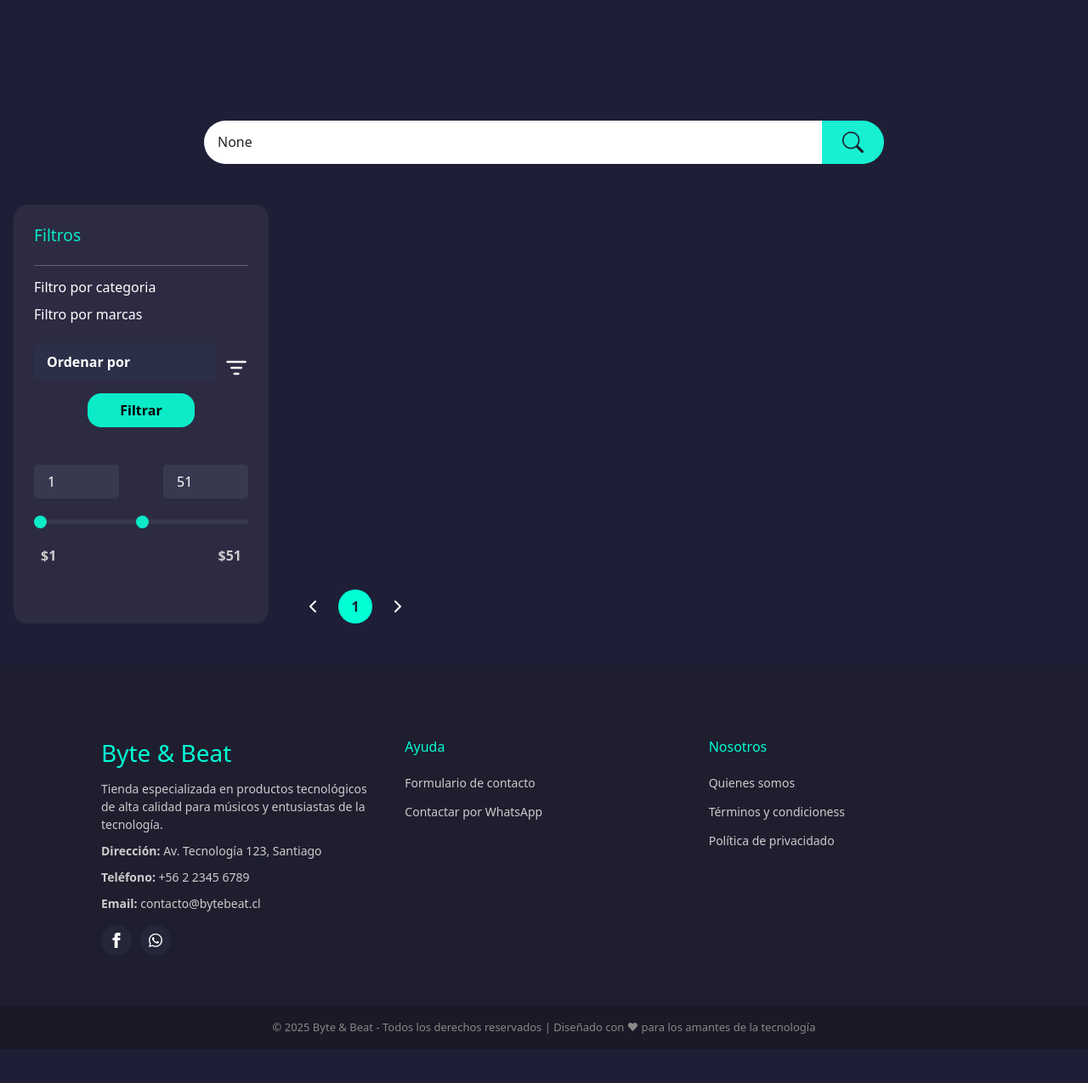
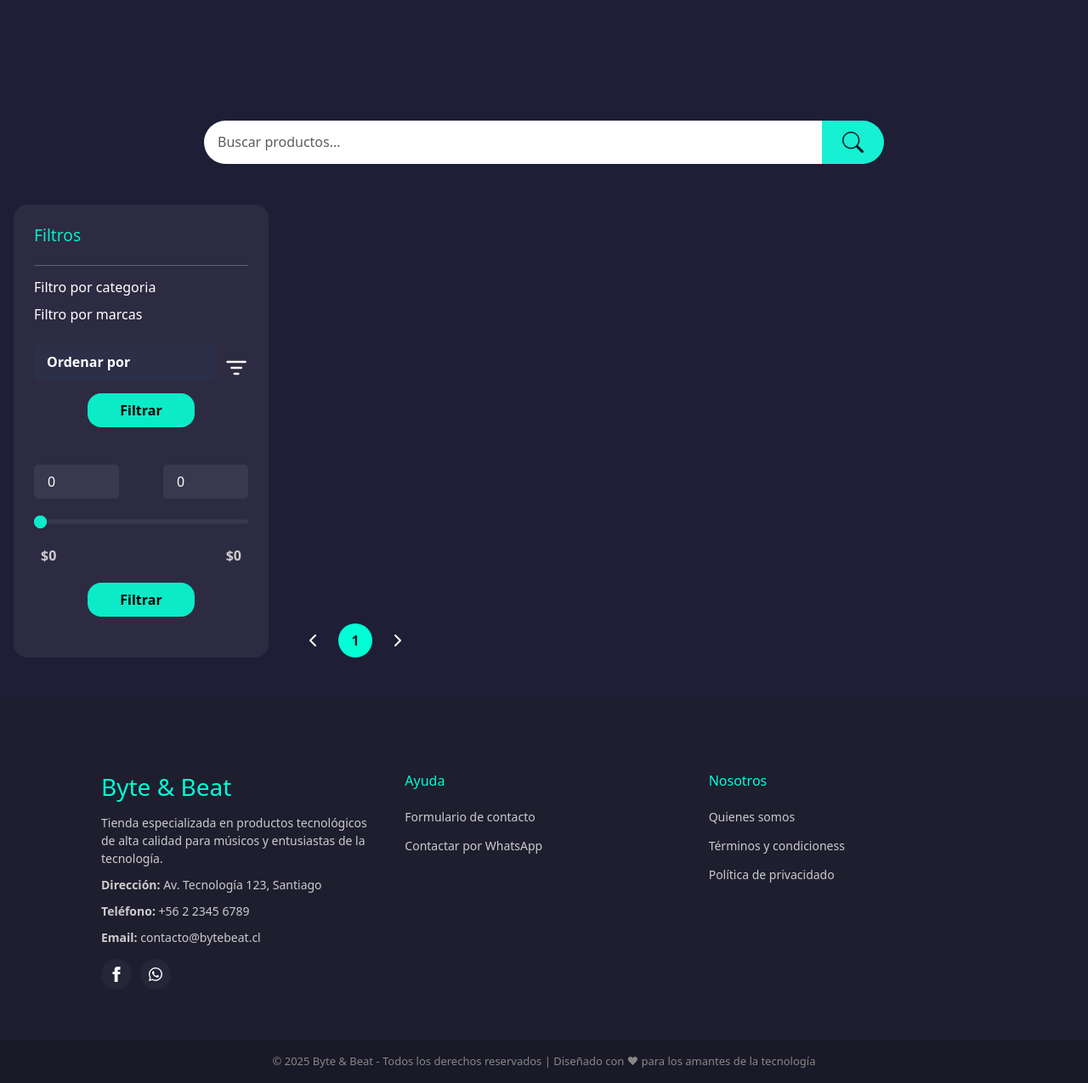
Before and after one commit to Ruben14f/BYTE---BEAT, a Django app: page /productos/search/ in a window 1280 px wide. Shown: the part 62-1337 px from the top of the page at 85% size. Before the commit the page ends 1297 px from the top, so only its background shows below. Run offline with Django 5.2, Linux system fonts and the light colour scheme; data that the repository does not hold is empty; some libraries are stand-ins or nearby versions.

Commit message:
filtro rango de precio

```diff
--- a/payment/urls.py
+++ b/payment/urls.py
@@ -5,5 +5,4 @@
 
 urlpatterns = [
     path("", webpay_respuesta, name="webpay_respuesta"),
-
 ]
--- a/products/static/css/list_products.css
+++ b/products/static/css/list_products.css
@@ -354,3 +354,19 @@
 .price-labels label {
   cursor: default;
 }
+
+.rangeprice button {
+    margin: auto;
+    display: flex;
+    justify-content: center;
+    justify-items: center;
+    border-radius: 1rem;
+    background-color: #0bebc8;
+    border: none;
+    padding: 0.5rem;
+    font-weight: bold;
+    cursor: pointer;
+    width: 50%;
+    transition: background-color 0.3s;
+    margin-bottom: 5px;
+}
--- a/products/templates/list_products.html
+++ b/products/templates/list_products.html
@@ -61,24 +61,32 @@
                 </div>
 
 
-                <div class="filter-section">
+                <div class="filter-section rangeprice">
+                    <form method="GET">
                         <div class="range-slider">
-                        <input type="number" class="min-price" value="1" min="1" max="{{ max_price }}" />
-                        <input type="number" class="max-price" value="{{ max_price }}" min="1" max="{{ max_price }}" />
+                            <input type="number" name="min_price" class="min-price" value="{{ current_min_price }}" min="{{ min_price_all }}" max="{{ max_price_all }}" />
+                            <input type="number" name="max_price" class="max-price" value="{{ current_max_price }}" min="{{ min_price_all }}" max="{{ max_price_all }}" />
                             <div class="range">
-                            <input type="range" class="min-input" value="1" min="1" max="{{ max_price }}" />
-                            <input type="range" class="max-input" value="{{ max_price }}" min="1" max="{{ max_price }}" />
-
+                                <input type="range" name="min_price" class="min-input" value="{{ current_min_price }}" min="{{ min_price_all }}" max="{{ max_price_all }}" />
+                                <input type="range" name="max_price" class="max-input" value="{{ current_max_price }}" min="{{ min_price_all }}" max="{{ max_price_all }}" />
                             <div class="slider">
                                 <div class="progress"></div>
                             </div>
                             </div>
+
+                            <div class="price-labels">
+                            <label class="min-label" for="min-input">${{ current_min_price}}</label>
+                            <label class="max-label" for="max-input">${{ current_max_price }}</label>
                             </div>
                         </div>
+                        <button type="submit">Filtrar</button>
+                    </form>
                 </div>
-            <div style="display: flex; flex-direction: column; justify-content: space-between;"></div>
+            </div>
+            <div style="display: flex; flex-direction: column; justify-content: space-between;">
                 <div class="product-container">
                     {% for product in product_list %}
+                        {% if product.main_image and product.stock > 0 %}
                         <div class="product-card">
                             <div class="product-image">
                                 {% if product.main_image %}
@@ -97,12 +105,12 @@
                                         producto</a></button>
                             </div>
                         </div>
+                        {% endif %}
                     {% endfor %}
                 </div>
                 {% include 'paginacion_products.html' %}
             </div>
         </div>
-       {% include 'paginacion_products.html' %}
     {% else %}
         <h2 style="color: white; text-align: center;">No hay resultados para: {{query | title }}</h2>
         <div class="container-main" style="display: flex; flex-direction: row;">
@@ -196,29 +204,34 @@
             </form>
         </div>
 
-        <div class="filter-section">
+        <div class="filter-section  rangeprice">
+            <form method="GET">
                 <div class="range-slider">
-                <input type="number" class="min-price" value="1" min="1" max="{{ max_price }}" />
-                <input type="number" class="max-price" value="{{ max_price }}" min="1" max="{{ max_price }}" />
+                    <input type="number" name="min_price" class="min-price" value="{{ current_min_price }}" min="{{ min_price_all }}" max="{{ max_price_all }}" />
+                    <input type="number" name="max_price" class="max-price" value="{{ current_max_price }}" min="{{ min_price_all }}" max="{{ max_price_all }}" />
                     <div class="range">
-                    <input type="range" class="min-input" value="1" min="1" max="{{ max_price }}" />
-                    <input type="range" class="max-input" value="{{ max_price }}" min="1" max="{{ max_price }}" />
-
+                        <input type="range" name="min_price" class="min-input" value="{{ current_min_price }}" min="{{ min_price_all }}" max="{{ max_price_all }}" />
+                        <input type="range" name="max_price" class="max-input" value="{{ current_max_price }}" min="{{ min_price_all }}" max="{{ max_price_all }}" />
                     <div class="slider">
                         <div class="progress"></div>
                     </div>
                     </div>
+
                     <div class="price-labels">
-                    <label class="min-label" for="min-input">$1</label>
-                    <label class="max-label" for="max-input">${{ max_price }}</label>
+                        <label class="min-label" for="min-input">${{ current_min_price }}</label>
+                        <label class="max-label" for="max-input">${{ current_max_price }}</label>
                     </div>
                 </div>
+
+                <button type="submit">Filtrar</button>
+            </form>
         </div>
 
     </div>
     <div style="display: flex; flex-direction: column; justify-content: space-between;">
         <div class="product-container">
             {% for product in product_list %}
+                {% if product.main_image and product.stock > 0 %}
                 <div class="product-card">
                     <div class="product-image">
                         {% if product.main_image %}
@@ -237,6 +250,7 @@
                                 producto</a></button>
                     </div>
                 </div>
+                {% endif %}
             {% endfor %}
         </div>
         {% include 'paginacion_products.html' %}
--- a/products/views.py
+++ b/products/views.py
@@ -1,7 +1,7 @@
 from django.views.generic.list import ListView
 from django.views.generic.detail import DetailView
 from .models import Product,Category,Brand
-from django.db.models import Q,Count, Max
+from django.db.models import Q,Count, Max, Min
 from django.utils.http import urlsafe_base64_encode, urlsafe_base64_decode
 from django.utils.encoding import force_bytes
 from orden.models import OrdenProducto
@@ -14,8 +14,9 @@
 
     def get_queryset(self):
         queryset = super().get_queryset()
+
+
         order_by_price = self.request.GET.get('price_order')
-
         if order_by_price == 'recomendado':
             queryset = OrdenProducto.product_recomendate()
         elif order_by_price == 'desc':
@@ -23,11 +24,39 @@
         elif order_by_price == 'asc':
             queryset = queryset.order_by('price')
 
+        try:
+            min_price = int(self.request.GET.get('min_price', 0))
+        except (ValueError, TypeError):
+            min_price = 0
+        try:
+            max_price = int(self.request.GET.get('max_price', 9999999))
+        except (ValueError, TypeError):
+            max_price = 9999999
+
+        queryset = queryset.filter(price__gte=min_price, price__lte=max_price)
+
         return queryset
 
     def get_context_data(self, **kwargs):
         context = super().get_context_data(**kwargs)
-        context['max_price'] = int(self.get_queryset().aggregate(max_price=Max('price'))['max_price'])
+
+        min_price_all = Product.objects.aggregate(min_price=Min('price'))['min_price'] or 0
+        max_price_all = Product.objects.aggregate(max_price=Max('price'))['max_price'] or 0
+
+        try:
+            current_min_price = int(float(self.request.GET.get('min_price', min_price_all)))
+        except (ValueError, TypeError):
+            current_min_price = int(min_price_all)
+        try:
+            current_max_price = int(float(self.request.GET.get('max_price', max_price_all)))
+        except (ValueError, TypeError):
+            current_max_price = int(max_price_all)
+
+        context['max_price_all'] = int(max_price_all)
+        context['min_price_all'] = int(min_price_all)
+        context['current_min_price'] = current_min_price
+        context['current_max_price'] = current_max_price
+
         context['products'] = self.queryset
         context['categorias'] = Category.objects.annotate(productos_count=Count('product', distinct=True)).filter(product__isnull=False)
         context['marcas'] = Brand.objects.annotate(productos_count=Count('product', distinct=True)).filter(product__isnull=False)
@@ -65,21 +94,28 @@
     def get_queryset(self):
         query = self.query()
         order_by_price = self.request.GET.get('price_order', 'recomendado')
+        queryset = Product.objects.all()
 
         if query:
-            filter = Q(name__icontains=query)
-            queryset = Product.objects.filter(filter)
+            queryset = queryset.filter(name__icontains=query)
 
-            if order_by_price == 'desc':
-                queryset = queryset.order_by('-price')
-            elif order_by_price == 'asc':
-                queryset = queryset.order_by('price')
-            elif order_by_price == 'recomendado':
-                queryset = OrdenProducto.product_recomendate().filter(id__in=queryset.values_list('id', flat=True))
+        self.query_min_price = queryset.aggregate(min_price=Min('price'))['min_price'] or 0
+        self.query_max_price = queryset.aggregate(max_price=Max('price'))['max_price'] or 0
 
-            return queryset
+        try:
+            min_price = float(self.request.GET.get('min_price', self.query_min_price))
+        except ValueError:
+            min_price = self.query_min_price
 
-        queryset = Product.objects.all()
+        try:
+            max_price = float(self.request.GET.get('max_price', self.query_max_price))
+        except ValueError:
+            max_price = self.query_max_price
+
+        queryset = queryset.filter(price__gte=min_price, price__lte=max_price)
+
+
+
         if order_by_price == 'desc':
             queryset = queryset.order_by('-price')
         elif order_by_price == 'asc':
@@ -94,10 +130,19 @@
 
     def get_context_data(self, **kwargs):
         context = super().get_context_data(**kwargs)
-        context['max_price'] = self.get_queryset().aggregate(max_price=Max('price'))['max_price']
-        context['query'] = self.query()
+        query = self.query()
+
+        context['min_price_all'] = int(self.query_min_price)
+        context['max_price_all'] = int(self.query_max_price)
+
+        context['query'] = query if query else ''
         context['categorias'] = Category.objects.annotate(productos_count=Count('product', distinct=True)).filter(product__isnull=False)
         context['marcas'] = Brand.objects.annotate(productos_count=Count('product', distinct=True)).filter(product__isnull=False)
+
+
+        context['current_min_price'] = self.request.GET.get('min_price', 0)
+        context['current_max_price'] = self.request.GET.get('max_price', context['max_price_all'])
+        context['current_order'] = self.request.GET.get('price_order', '')
 
         context['categorias'] = [{
             'name': c.name,
@@ -141,6 +186,24 @@
         else:
             queryset =  Product.objects.none()
 
+        self.query_min_price = queryset.aggregate(min_price=Min('price'))['min_price'] or 0
+        self.query_max_price = queryset.aggregate(max_price=Max('price'))['max_price'] or 0
+
+        try:
+            min_price = float(self.request.GET.get('min_price', self.query_min_price))
+        except (ValueError, TypeError):
+            min_price = self.query_min_price
+
+        try:
+            max_price = float(self.request.GET.get('max_price', self.query_max_price))
+        except (ValueError, TypeError):
+            max_price = self.query_max_price
+
+        if min_price > max_price:
+            min_price, max_price = max_price, min_price
+
+        queryset = queryset.filter(price__gte=min_price, price__lte=max_price)
+
         if order_by_price == 'recomendado':
             queryset = OrdenProducto.product_recomendate().filter(id__in=queryset.values_list('id', flat=True))
         elif order_by_price == 'desc':
@@ -148,11 +211,15 @@
         elif order_by_price == 'asc':
             queryset = queryset.order_by('price')
 
+        print(f"min_price: {min_price}, max_price: {max_price}, price_order: {self.request.GET.get('price_order')}")
+
         return queryset
 
     def get_context_data(self, **kwargs):
         context = super().get_context_data(**kwargs)
-        context['max_price'] = int(self.get_queryset().aggregate(max_price=Max('price'))['max_price'])
+        context['min_price_all'] = int(self.query_min_price)
+        context['max_price_all'] = int(self.query_max_price)
+
 
         #Decodificacion del id
         tipo = self.kwargs['tipo']
@@ -161,6 +228,10 @@
 
         context['tipo'] = tipo
         context['uidb64'] = uidb64
+
+        context['current_min_price'] = self.request.GET.get('min_price', context['min_price_all'])
+        context['current_max_price'] = self.request.GET.get('max_price', context['max_price_all'])
+        context['current_order'] = self.request.GET.get('price_order', '')
 
         context['categorias'] = Category.objects.annotate(productos_count=Count('product', distinct=True)).filter(product__isnull=False).order_by('name')
         context['marcas'] = Brand.objects.annotate(productos_count=Count('product', distinct=True)).filter(product__isnull=False).order_by('name')
```
Also changed, not shown: orden/templates/orden.html (+0 -9 lines), products/templates/productos_categorias_marcas.html (+18 -12 lines). Lines whose indentation alone changed are shown as unchanged.
